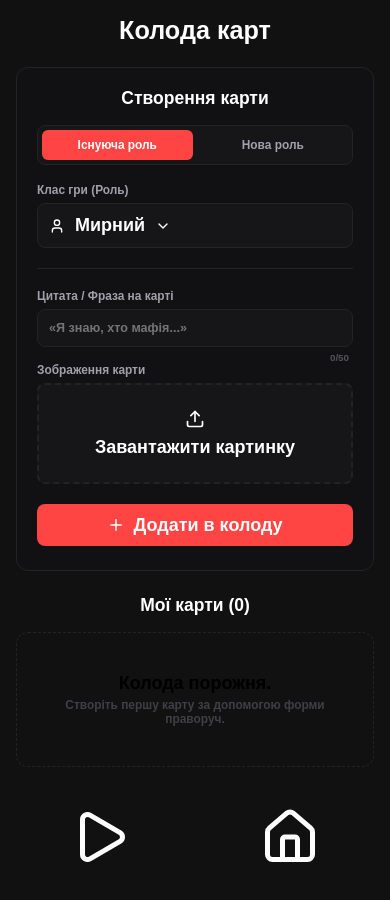
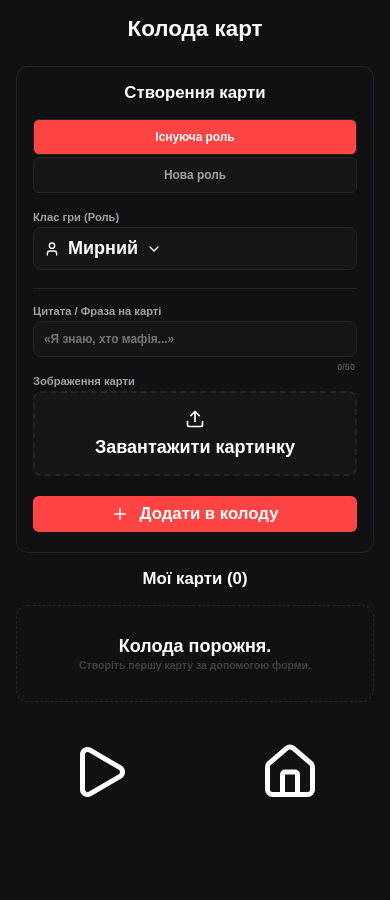
Before and after one commit to Gafum/mafia-game, a SvelteKit app: page /custom-cards in a window 390 px wide. Shown: the top 900 px of the page. After the commit the page ends 852 px from the top, so only its background shows below. Built offline with nearby package versions, Linux system fonts and the light colour scheme; a web font is replaced by a local one.

Commit message:
fixing styles in the custom-cards, added validation to image from user -> it will be optimized

```diff
--- a/src/routes/custom-cards/+page.svelte
+++ b/src/routes/custom-cards/+page.svelte
@@ -35,7 +35,16 @@
 	let deleteModalOpen = false;
 	let cardToDeleteIndex = null;
 
-	// Валідація тегу
+	// Стейт помилок валідації
+	let errors = {};
+
+	// Скидання помилки конкретного поля при введенні даних
+	$: if (cardDescription) errors.cardDescription = '';
+	$: if (imageBase64) errors.imageBase64 = '';
+	$: if (newRoleName) errors.newRoleName = '';
+	$: if (newRoleTag) errors.newRoleTag = '';
+
+	// Валідація тегу на льоту (лише латиниця, цифри та підкреслення)
 	$: if (newRoleTag) {
 		newRoleTag = newRoleTag
 			.toLowerCase()
@@ -49,15 +58,43 @@
 	function handleRoleSelect(event) {
 		selectedTag = event.detail;
 		rolePickerOpen = false;
+		errors.selectedTag = '';
 	}
 
 	function handleImageChange(event) {
 		const file = event.target.files?.[0];
-		if (file) {
-			const reader = new FileReader();
-			reader.onload = () => (imageBase64 = reader.result);
-			reader.readAsDataURL(file);
+		if (!file) return;
+
+		if (!file.type.startsWith('image/')) {
+			errors.imageBase64 = 'Будь ласка, завантажте коректне зображення.';
+			return;
 		}
+
+		errors.imageBase64 = '';
+		const reader = new FileReader();
+		reader.onload = () => {
+			const img = new Image();
+			img.src = reader.result;
+			img.onload = () => {
+				const canvas = document.createElement('canvas');
+				const MAX_WIDTH = 400;
+				const scale = MAX_WIDTH / img.width;
+
+				if (img.width > MAX_WIDTH) {
+					canvas.width = MAX_WIDTH;
+					canvas.height = img.height * scale;
+				} else {
+					canvas.width = img.width;
+					canvas.height = img.height;
+				}
+
+				const ctx = canvas.getContext('2d');
+				ctx.drawImage(img, 0, 0, canvas.width, canvas.height);
+
+				imageBase64 = canvas.toDataURL('image/jpeg', 0.7);
+			};
+		};
+		reader.readAsDataURL(file);
 	}
 
 	function resetForm() {
@@ -70,11 +107,46 @@
 		selectedIconName = 'User';
 		formMode = 'existing';
 		editIndex = null;
+		errors = {};
+	}
+
+	function validateForm() {
+		const currentErrors = {};
+
+		if (!cardDescription.trim()) {
+			currentErrors.cardDescription = 'Фраза на карті не може бути порожньою.';
+		} else if (cardDescription.length > 50) {
+			currentErrors.cardDescription = 'Максимум 50 символів.';
+		}
+
+		if (!imageBase64) {
+			currentErrors.imageBase64 = 'Необхідно завантажити зображення для карти.';
+		}
+
+		if (formMode === 'new' && editIndex === null) {
+			if (!newRoleName.trim()) {
+				currentErrors.newRoleName = 'Вкажіть назву ролі.';
+			}
+			if (!newRoleTag.trim()) {
+				currentErrors.newRoleTag = 'Вкажіть англійський ID ролі.';
+			} else if (Object.keys($bigDescriptions).includes(newRoleTag)) {
+				currentErrors.newRoleTag = 'Цей ID ролі вже зайнятий.';
+			}
+		}
+
+		errors = currentErrors;
+		return Object.keys(currentErrors).length === 0;
 	}
 
 	function handleSubmit() {
-		if (!cardDescription.substring(0, 50).trim()) return;
-		if (!imageBase64 || imageBase64.length == 0) return;
+		if (!validateForm()) {
+			// Прокрутка до першої помилки для зручності на маленьких девайсах
+			setTimeout(() => {
+				const firstError = document.querySelector('.error-text');
+				if (firstError) firstError.scrollIntoView({ behavior: 'smooth', block: 'center' });
+			}, 50);
+			return;
+		}
 
 		let tagToUse = selectedTag;
 
@@ -94,7 +166,7 @@
 
 		const cardData = {
 			description: cardDescription.substring(0, 50).trim(),
-			myImg: imageBase64 || 'Man1',
+			myImg: imageBase64,
 			tag: tagToUse
 		};
 
@@ -108,6 +180,7 @@
 	}
 
 	function handleEdit(index) {
+		errors = {};
 		editIndex = index;
 		const card = $customCardsStore[index];
 		cardDescription = card.description;
@@ -116,7 +189,6 @@
 
 		const isBuiltIn = Object.keys($bigDescriptions).includes(card.tag);
 
-		// Якщо роль кастомна і ми її редагуємо
 		if (!isBuiltIn && $bigDescriptions[card.tag]) {
 			formMode = 'new';
 			newRoleName = $bigDescriptions[card.tag].name;
@@ -126,6 +198,9 @@
 		} else {
 			formMode = 'existing';
 		}
+
+		const formEl = document.querySelector('.form-section');
+		if (formEl) formEl.scrollIntoView({ behavior: 'smooth' });
 	}
 
 	function confirmDelete(index) {
@@ -137,8 +212,8 @@
 		if (cardToDeleteIndex !== null) {
 			deleteCustomCard(cardToDeleteIndex);
 			deleteModalOpen = false;
+			if (editIndex === cardToDeleteIndex) resetForm();
 			cardToDeleteIndex = null;
-			if (editIndex === cardToDeleteIndex) resetForm();
 		}
 	}
 </script>
@@ -154,8 +229,8 @@
 
 			{#if $customCardsStore.length === 0}
 				<div class="empty-state">
-					<p>Колода порожня.</p>
-					<p class="hint">Створіть першу карту за допомогою форми праворуч.</p>
+					<p class="text-white">Колода порожня.</p>
+					<p class="hint">Створіть першу карту за допомогою форми.</p>
 				</div>
 			{:else}
 				<div class="cards-layout">
@@ -187,10 +262,18 @@
 									</span>
 								</div>
 								<div class="meta-actions">
-									<button class="action-icon-btn edit" on:click={() => handleEdit(idx)}>
+									<button
+										class="action-icon-btn edit"
+										on:click={() => handleEdit(idx)}
+										aria-label="Редагувати"
+									>
 										<svelte:component this={Icons.Pen} size={15} />
 									</button>
-									<button class="action-icon-btn delete" on:click={() => confirmDelete(idx)}>
+									<button
+										class="action-icon-btn delete"
+										on:click={() => confirmDelete(idx)}
+										aria-label="Видалити"
+									>
 										<svelte:component this={Icons.Trash2} size={15} />
 									</button>
 								</div>
@@ -232,15 +315,17 @@
 					<div class="form-group animate-fade">
 						<label class="text-gray" for="custom-select-trigger">Клас гри (Роль)</label>
 						<button
+							id="custom-select-trigger"
 							type="button"
 							class="custom-select-trigger"
+							class:input-error={errors.selectedTag}
 							on:click={() => (rolePickerOpen = true)}
 						>
 							<svelte:component
 								this={Icons[$bigDescriptions[selectedTag]?.iconName || 'User']}
 								size={16}
 							/>
-							<span class="text-white">{selectedRoleName}</span>
+							<span class="text-white truncate-text">{selectedRoleName}</span>
 							<svelte:component this={Icons.ChevronDown} size={16} class="ms-auto" />
 						</button>
 					</div>
@@ -252,9 +337,13 @@
 								type="text"
 								id="role-name"
 								placeholder="Бос, Лікар..."
+								class:input-error={errors.newRoleName}
 								bind:value={newRoleName}
 								maxlength="20"
 							/>
+							{#if errors.newRoleName}
+								<span class="error-text">{errors.newRoleName}</span>
+							{/if}
 							<span class="char-counter">{newRoleName.length}/20</span>
 						</div>
 						<div class="form-group">
@@ -263,10 +352,14 @@
 								type="text"
 								id="role-id"
 								placeholder="boss, doctor"
+								class:input-error={errors.newRoleTag}
 								bind:value={newRoleTag}
 								disabled={editIndex !== null}
 								maxlength="20"
 							/>
+							{#if errors.newRoleTag}
+								<span class="error-text">{errors.newRoleTag}</span>
+							{/if}
 							<span class="char-counter">{newRoleTag.length}/20</span>
 						</div>
 
@@ -309,15 +402,19 @@
 					type="text"
 					id="desc"
 					placeholder="«Я знаю, хто мафія...»"
+					class:input-error={errors.cardDescription}
 					bind:value={cardDescription}
 					maxlength="50"
 				/>
+				{#if errors.cardDescription}
+					<span class="error-text">{errors.cardDescription}</span>
+				{/if}
 				<span class="char-counter">{cardDescription.length}/50</span>
 			</div>
 
 			<div class="form-group">
 				<label class="text-gray" for="file">Зображення карти</label>
-				<div class="upload-wrapper">
+				<div class="upload-wrapper" class:input-error={errors.imageBase64}>
 					{#if imageBase64}
 						<div class="image-preview">
 							<img src={imageBase64} alt="Preview" />
@@ -329,10 +426,13 @@
 						<label class="upload-area">
 							<input type="file" id="file" accept="image/*" on:change={handleImageChange} />
 							<svelte:component this={Icons.Upload} size={20} />
-							<span class="text-white">Завантажити картинку</span>
+							<span class="text-white text-center">Завантажити картинку</span>
 						</label>
 					{/if}
 				</div>
+				{#if errors.imageBase64}
+					<span class="error-text">{errors.imageBase64}</span>
+				{/if}
 			</div>
 
 			<button type="button" class="link-style red submit-btn-override" on:click={handleSubmit}>
@@ -345,7 +445,9 @@
 			</button>
 
 			{#if editIndex !== null}
-				<button class="link-style transparent text-white" on:click={resetForm}>Скасувати</button>
+				<button class="link-style transparent text-white cancel-btn" on:click={resetForm}>
+					Скасувати
+				</button>
 			{/if}
 		</section>
 	</div>
@@ -355,7 +457,7 @@
 
 <BaseModal open={deleteModalOpen} on:close={() => (deleteModalOpen = false)}>
 	<div class="modal-header-slot" slot="header">
-		<svelte:component this={Icons.AlertTriangle} class="details-icon" color="#ef4444" />
+		<svelte:component this={Icons.TriangleAlert} class="details-icon" color="#ef4444" />
 		<div>
 			<h3 class="text-white">Видалення карти</h3>
 			<p class="subtitle">Дія є незворотною</p>
@@ -383,12 +485,16 @@
 	.text-gray {
 		color: #a1a1aa !important;
 	}
+	.text-center {
+		text-align: center;
+	}
 
 	.constructor-wrapper {
 		max-width: 1200px;
-
 		margin: 0 auto;
 		padding: 16px 16px 50px;
+		width: 100%;
+		box-sizing: border-box;
 	}
 
 	.main-header {
@@ -398,7 +504,7 @@
 	}
 
 	.main-header h1 {
-		font-size: 1.8rem;
+		font-size: 1.6rem;
 		font-weight: 800;
 		margin: 0;
 	}
@@ -412,31 +518,31 @@
 		margin-bottom: 40px;
 	}
 
-	.cards-section,
 	.form-section {
 		background: #111113;
 		border-radius: 12px;
-		padding: 20px;
+		padding: 16px;
 		border: 1px solid #232326;
+		width: 100%;
 	}
 
 	.cards-section {
 		border: none;
 		background: transparent;
 		padding: 0;
+		width: 100%;
 	}
 
 	.section-title {
-		font-size: 1.25rem;
+		font-size: 1.2rem;
 		font-weight: 700;
 		margin: 0 0 16px;
 	}
 
-	/* СІТКА СТВОРЕНИХ КАРТ */
 	.cards-layout {
 		display: grid;
-		grid-template-columns: repeat(auto-fill, minmax(200px, 1fr));
-		gap: 16px;
+		grid-template-columns: repeat(auto-fill, minmax(180px, 1fr));
+		gap: 12px;
 	}
 
 	.game-card-item {
@@ -455,13 +561,13 @@
 		flex-direction: column;
 		align-items: center;
 		justify-content: space-between;
-		padding: 16px;
+		padding: 12px;
 		position: relative;
 	}
 
 	.card-img-wrapper {
 		width: 100%;
-		height: 140px;
+		height: 130px;
 		display: flex;
 		justify-content: center;
 		align-items: center;
@@ -472,10 +578,11 @@
 		height: 100%;
 		width: auto;
 		max-width: 100%;
+		object-fit: contain;
 	}
 
 	.card-graphic-fallback {
-		height: 140px;
+		height: 130px;
 		display: flex;
 		align-items: center;
 		justify-content: center;
@@ -490,7 +597,7 @@
 
 	.game-phrase {
 		color: #111111 !important;
-		font-size: 0.9rem;
+		font-size: 0.85rem;
 		font-style: italic;
 		font-weight: 600;
 		margin: 0;
@@ -498,64 +605,73 @@
 		word-break: break-word;
 	}
 
-	/* Нижня темна панель карти з тегом та кнопками */
 	.card-meta-panel {
 		background: #161619;
-		padding: 10px 12px;
+		padding: 8px 10px;
 		display: flex;
 		align-items: center;
 		justify-content: space-between;
 		border-top: 1px solid #232326;
+		gap: 4px;
 	}
 
 	.role-indicator-tag {
 		background: #2f2f33;
 		color: #e4e4e7;
-		padding: 3px 8px;
+		padding: 3px 6px;
 		border-radius: 4px;
 		font-size: 0.9rem;
 		font-weight: 600;
+		display: inline-block;
+		max-width: 90px;
+		white-space: nowrap;
+		overflow: hidden;
+		text-overflow: ellipsis;
 	}
 
 	.meta-actions {
 		display: flex;
-		gap: 6px;
+		gap: 4px;
 	}
 
 	.action-icon-btn {
 		background: #232326;
 		border: none;
 		color: #a1a1aa;
-		width: 28px;
-		height: 28px;
+		width: 26px;
+		height: 26px;
 		border-radius: 6px;
 		cursor: pointer;
 		display: flex;
 		align-items: center;
 		justify-content: center;
-		transition: all 0.15s;
 	}
 
-	.action-icon-btn.edit:hover {
-		background: #3f3f46;
-		color: #fff;
-	}
-	.action-icon-btn.delete:hover {
-		background: #ef4444;
-		color: #fff;
+	.error-text {
+		color: #ef4444;
+		font-size: 0.75rem;
+		margin-top: 2px;
+		font-weight: 600;
+		animation: fadeIn 0.15s ease-out;
 	}
 
-	/* ФОРМА ТА СЕЛЕКТОРИ */
+	:global(.input-error) {
+		border-color: #ef4444 !important;
+		background: rgba(239, 68, 68, 0.03) !important;
+	}
+
 	.form-group {
 		display: flex;
 		flex-direction: column;
-		gap: 6px;
-		margin-bottom: 16px;
+		gap: 4px;
+		margin-bottom: 18px;
 		position: relative;
+		width: 100%;
+		box-sizing: border-box;
 	}
 
 	.form-group label {
-		font-size: 0.85rem;
+		font-size: 0.8rem;
 		font-weight: 600;
 	}
 
@@ -564,10 +680,12 @@
 		background: #161619;
 		border: 1px solid #232326;
 		border-radius: 8px;
-		padding: 11px;
+		padding: 10px;
 		color: white !important;
-		font-size: 0.9rem;
+		font-size: 0.85rem;
 		outline: none;
+		width: 100%;
+		box-sizing: border-box;
 	}
 
 	input:focus,
@@ -575,36 +693,35 @@
 		border-color: #ff4444;
 	}
 
-	textarea {
-		resize: vertical;
-		min-height: 70px;
-		max-height: 150px;
-	}
-
 	.char-counter {
 		position: absolute;
-		bottom: -16px;
-		right: 4px;
-		font-size: 0.7rem;
+		bottom: -15px;
+		right: 2px;
+		font-size: 0.65rem;
 		color: #52525b;
 	}
 
-	/* Кнопка-тригер замість дефолтного селектора */
 	.custom-select-trigger {
 		background: #161619;
 		border: 1px solid #232326;
 		border-radius: 8px;
-		padding: 11px;
+		padding: 10px;
 		color: white;
 		display: flex;
 		align-items: center;
-		gap: 10px;
+		gap: 8px;
 		cursor: pointer;
-		font-size: 0.9rem;
+		font-size: 0.85rem;
 		text-align: left;
+		width: 100%;
+		box-sizing: border-box;
 	}
-	.custom-select-trigger:focus {
-		border-color: #ff4444;
+
+	.truncate-text {
+		white-space: nowrap;
+		overflow: hidden;
+		text-overflow: ellipsis;
+		max-width: 80%;
 	}
 
 	.mode-selector {
@@ -614,7 +731,7 @@
 		border-radius: 8px;
 		margin-bottom: 18px;
 		border: 1px solid #232326;
-		gap: 5px;
+		gap: 4px;
 	}
 
 	.mode-selector button {
@@ -622,7 +739,7 @@
 		background: transparent;
 		border: none;
 		color: #a1a1aa;
-		padding: 8px;
+		padding: 8px 4px;
 		border-radius: 6px;
 		cursor: pointer;
 		font-size: 0.85rem;
@@ -641,18 +758,20 @@
 		grid-template-columns: repeat(5, 1fr);
 		gap: 6px;
 		margin-top: 2px;
+		width: 100%;
 	}
 
 	.icon-btn {
 		background: #161619;
 		border: 1px solid #232326;
 		color: #a1a1aa;
-		padding: 10px;
+		padding: 8px;
 		border-radius: 6px;
 		cursor: pointer;
 		display: flex;
 		align-items: center;
 		justify-content: center;
+		min-height: 38px;
 	}
 
 	.icon-btn.selected {
@@ -664,14 +783,21 @@
 	.divider {
 		height: 1px;
 		background: #232326;
-		margin: 20px 0;
+		margin: 16px 0;
 	}
 
-	/* ЗАВАНТАЖЕННЯ МЕДІА */
 	.upload-wrapper {
 		border: 2px dashed #232326;
 		border-radius: 8px;
 		background: #161619;
+		width: 100%;
+		box-sizing: border-box;
+		overflow: hidden;
+		transition: border 0.2s;
+	}
+
+	.upload-wrapper:hover {
+		border: 2px dashed #ff4444;
 	}
 
 	.upload-area {
@@ -679,10 +805,10 @@
 		flex-direction: column;
 		align-items: center;
 		gap: 8px;
-		padding: 24px;
+		padding: 16px;
 		cursor: pointer;
 		color: #71717a;
-		font-size: 0.85rem;
+		font-size: 0.8rem;
 	}
 
 	.upload-area input {
@@ -690,61 +816,61 @@
 	}
 
 	.image-preview {
-		padding: 12px;
+		padding: 10px;
 		display: flex;
 		flex-direction: column;
 		align-items: center;
+		width: 100%;
+		box-sizing: border-box;
 	}
 
 	.image-preview img {
-		max-height: 110px;
+		max-height: 90px;
 		object-fit: contain;
 		border-radius: 6px;
-		margin-bottom: 8px;
+		margin-bottom: 10px;
+		max-width: 100%;
 	}
 
 	.remove-img-btn {
 		background: #232326;
 		border: none;
 		color: #f43f5e;
-		padding: 5px 12px;
-		font-size: 0.8rem;
+		padding: 4px 10px;
+		font-size: 0.9rem;
 		border-radius: 6px;
 		cursor: pointer;
 		font-weight: 600;
 	}
 
 	.submit-btn-override {
-		width: 100% !important;
-		min-height: 42px !important;
-		display: flex !important;
-		align-items: center !important;
-		justify-content: center !important;
-		gap: 8px !important;
-		border-radius: 8px !important;
-		font-weight: 700 !important;
-		cursor: pointer;
+		font-size: 1.2rem !important;
+	}
+
+	.cancel-btn {
+		margin-top: 8px;
+		font-size: 1.2rem;
 	}
 
 	.empty-state {
 		text-align: center;
-		padding: 40px 20px;
+		padding: 30px 16px;
 		color: #52525b;
-		font-size: 0.95rem;
+		font-size: 0.85rem;
 		border: 1px dashed #232326;
 		border-radius: 12px;
 	}
 
 	.hint {
-		font-size: 0.85rem;
+		font-size: 0.75rem;
 		color: #3f3f46;
-		margin-top: 4px;
+		margin-top: 2px;
 	}
 
 	.modal-header-slot {
 		display: flex;
 		align-items: center;
-		gap: 12px;
+		gap: 10px;
 	}
 	.modal-header-slot h3 {
 		margin: 0;
@@ -756,16 +882,17 @@
 		color: #71717a;
 	}
 	.modal-body-content {
-		padding: 10px 0 0;
+		padding: 25px 0 0;
 	}
 	.modal-actions-row {
 		display: flex;
 		gap: 10px;
 		margin-top: 20px;
 	}
+
 	.modal-btn {
 		flex: 1;
-		padding: 10px;
+		padding: 8px;
 		border-radius: 6px;
 		font-weight: 600;
 		cursor: pointer;
@@ -788,7 +915,7 @@
 
 	@media (max-width: 950px) {
 		.main-header {
-			margin-bottom: 10px;
+			margin-bottom: 12px;
 			border-bottom: none;
 		}
 
@@ -799,9 +926,15 @@
 
 		.layout-grid {
 			grid-template-columns: 1fr;
+			gap: 16px;
 		}
+
 		.form-section {
-			order: -1; /* Форма зверху на мобілках для зручності додавання */
+			order: -1;
+		}
+
+		.icon-selector-grid {
+			grid-template-columns: repeat(auto-fill, minmax(40px, 1fr));
 		}
 	}
 
@@ -809,6 +942,41 @@
 		.section-title {
 			width: 100%;
 			text-align: center;
+		}
+	}
+	@media (max-width: 400px) {
+		.mode-selector {
+			flex-direction: column;
+			gap: 2px;
+			background: transparent;
+			border: none;
+			padding: 0;
+		}
+
+		.mode-selector button {
+			border: 1px solid #232326;
+			background: #161619;
+			border-radius: 6px;
+			padding: 10px;
+			width: 100%;
+		}
+
+		.icon-selector-grid {
+			grid-template-columns: repeat(5, 1fr);
+		}
+	}
+
+	@media (max-width: 300px) {
+		.icon-selector-grid {
+			grid-template-columns: repeat(3, 1fr);
+		}
+
+		.cards-layout {
+			grid-template-columns: 1fr;
+		}
+
+		.main-header h1 {
+			font-size: 1.3rem;
 		}
 	}
 
```
